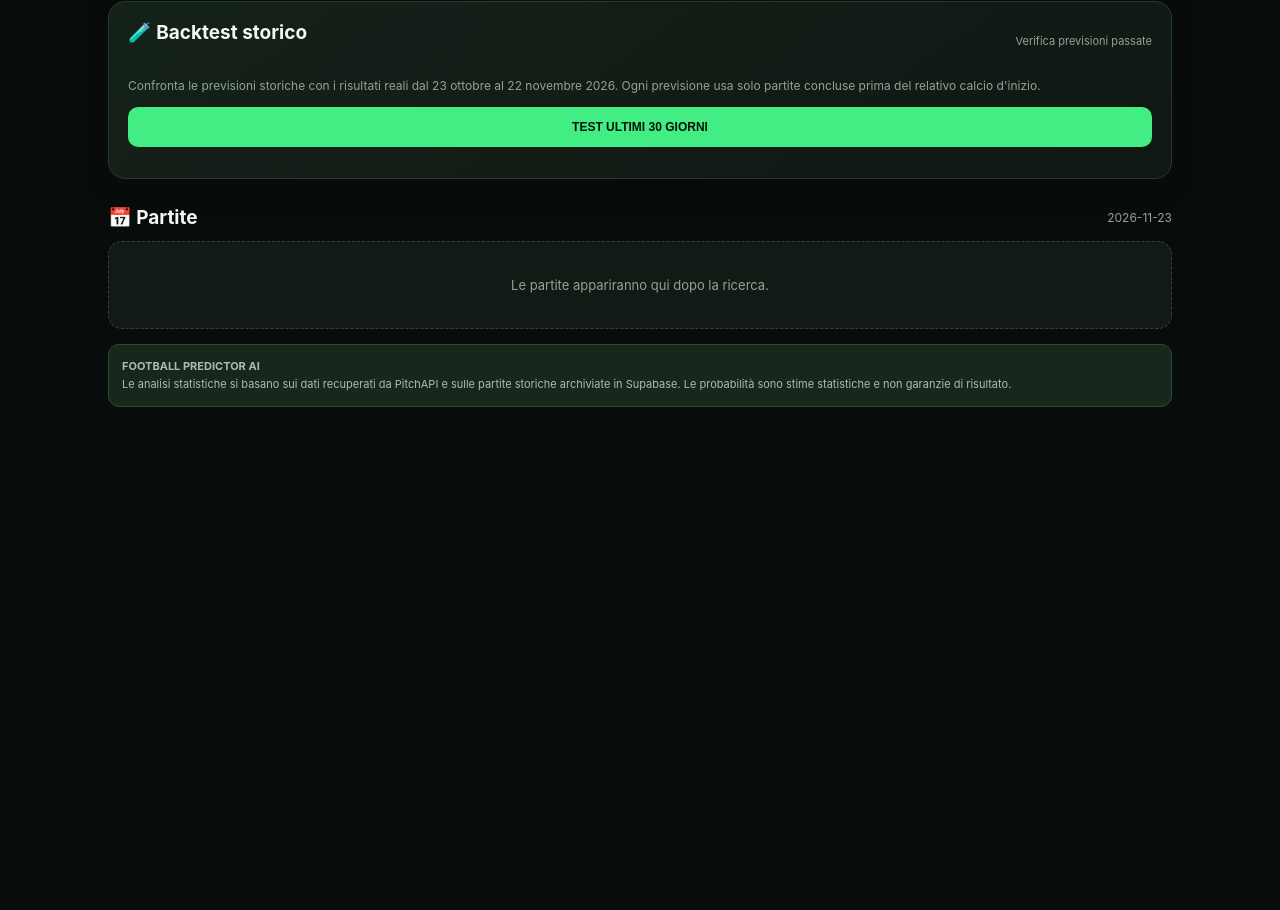
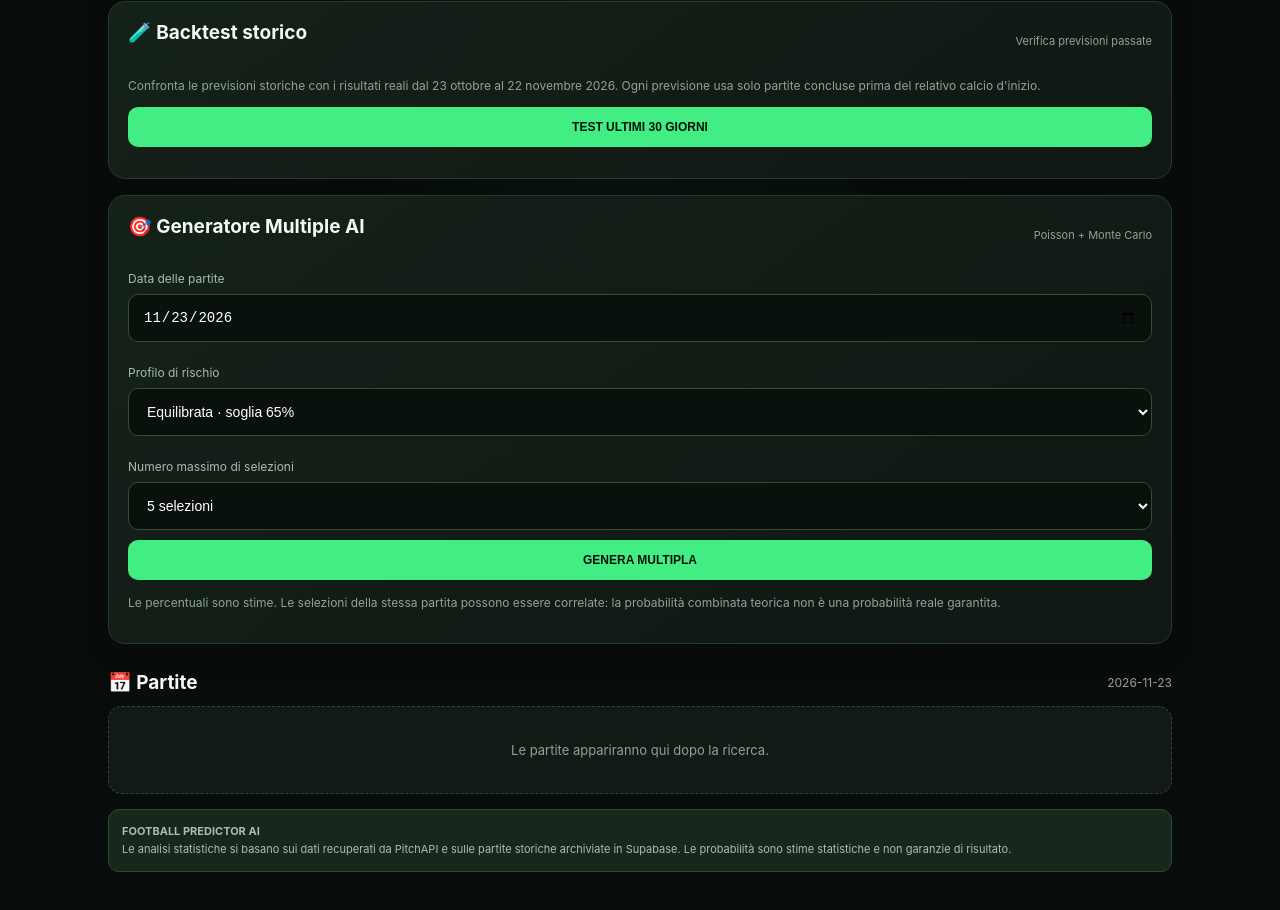
Before and after one commit to alexdorodimi-cpu/-football-predictor-server., a website: page public/index.html in a window 1280 px wide. Shown: the part 980-1890 px from the top of the page. Before the commit the page ends 1497 px from the top, so only its background shows below. Drawn offline with Linux system fonts and the light colour scheme.

Commit message:
Add AI multiple generator panel to dashboard

```diff
--- a/public/index.html
+++ b/public/index.html
@@ -364,6 +364,31 @@ button.full{width:100%}
   <pre id="backtestResult" style="white-space:pre-wrap;overflow-wrap:anywhere;font-size:12px;margin-top:12px"></pre>
  </div>
 
+ <div class="panel">
+  <div class="panel-heading">
+   <h2>🎯 Generatore Multiple AI</h2>
+   <small>Poisson + Monte Carlo</small>
+  </div>
+  <label>Data delle partite</label>
+  <input type="date" id="multipleDate">
+  <label>Profilo di rischio</label>
+  <select id="multipleMode">
+   <option value="prudente">Prudente · soglia 75%</option>
+   <option value="equilibrata" selected>Equilibrata · soglia 65%</option>
+   <option value="rischiosa">Rischiosa · soglia 55%</option>
+  </select>
+  <label>Numero massimo di selezioni</label>
+  <select id="multipleCount">
+   <option value="3">3 selezioni</option>
+   <option value="5" selected>5 selezioni</option>
+   <option value="8">8 selezioni</option>
+   <option value="10">10 selezioni</option>
+  </select>
+  <button class="full" id="generateMultiplesButton" onclick="generateMultiples()">GENERA MULTIPLA</button>
+  <div id="multipleResult" style="margin-top:14px"></div>
+  <p class="muted">Le percentuali sono stime. Le selezioni della stessa partita possono essere correlate: la probabilità combinata teorica non è una probabilità reale garantita.</p>
+ </div>
+
  <div class="section-heading">
   <h2>📅 Partite</h2>
   <span class="muted" id="dateLabel"></span>
@@ -401,6 +426,8 @@ document.getElementById("date").value=
 
 document.getElementById("dateLabel").textContent=
  document.getElementById("date").value;
+
+document.getElementById("multipleDate").value=document.getElementById("date").value;
 
 function saveToken(){
  const token=tokenInput.value.trim();
@@ -752,6 +779,42 @@ function renderAnalysis(home,away,homeStats,awayStats,prediction,predictionError
  content.innerHTML=html;
 }
 
+function renderMultiplesResult(result){
+ const box=document.getElementById("multipleResult");
+ if(!result.selections||!result.selections.length){
+  box.innerHTML='<div class="empty">Nessuna selezione supera la soglia impostata. Prova un altro profilo o una data diversa.</div>';
+  return;
+ }
+ let html='<div class="analysisNote"><strong>'+result.selected_selections+' selezioni · '+escapeHtml(result.mode)+'</strong><br>Partite analizzate: '+result.diagnostics.fixtures_analyzed+' · Mercati statistici disponibili: '+result.diagnostics.stats_markets_available+'</div>';
+ result.selections.forEach((item,index)=>{
+  html+='<div class="match" style="margin-top:9px"><div class="match-top"><span class="league">'+(index+1)+'. '+escapeHtml(item.league||"Campionato")+'</span><strong>'+Number(item.probability).toFixed(1)+'%</strong></div><div class="teams">'+escapeHtml(item.home_team)+' - '+escapeHtml(item.away_team)+'</div><div class="match-bottom"><span>'+escapeHtml(item.label||item.market)+'</span><span class="muted">'+escapeHtml(item.source)+'</span></div></div>';
+ });
+ html+='<p class="muted">Probabilità combinata teorica: '+Number(result.naive_combined_probability||0).toFixed(2)+'%. Non tiene conto delle correlazioni.</p>';
+ box.innerHTML=html;
+}
+
+async function generateMultiples(){
+ const date=document.getElementById("multipleDate").value;
+ const mode=document.getElementById("multipleMode").value;
+ const count=document.getElementById("multipleCount").value;
+ const box=document.getElementById("multipleResult");
+ const button=document.getElementById("generateMultiplesButton");
+ if(!date){box.textContent="Seleziona una data.";return;}
+ button.disabled=true;
+ button.textContent="ANALISI IN CORSO...";
+ box.innerHTML='<div class="loading">⏳ Analisi partite e mercati in corso...</div>';
+ try{
+  const query="?date="+encodeURIComponent(date)+"&mode="+encodeURIComponent(mode)+"&max_selections="+encodeURIComponent(count);
+  const result=await api("/api/multiples"+query);
+  renderMultiplesResult(result);
+ }catch(error){
+  box.innerHTML='<div class="empty">Errore generatore: '+escapeHtml(error.message)+'</div>';
+ }finally{
+  button.disabled=false;
+  button.textContent="GENERA MULTIPLA";
+ }
+}
+
 async function runMonthlyBacktest(){
  const leagueId=document.getElementById("league").value;
  const output=document.getElementById("backtestResult");
```
